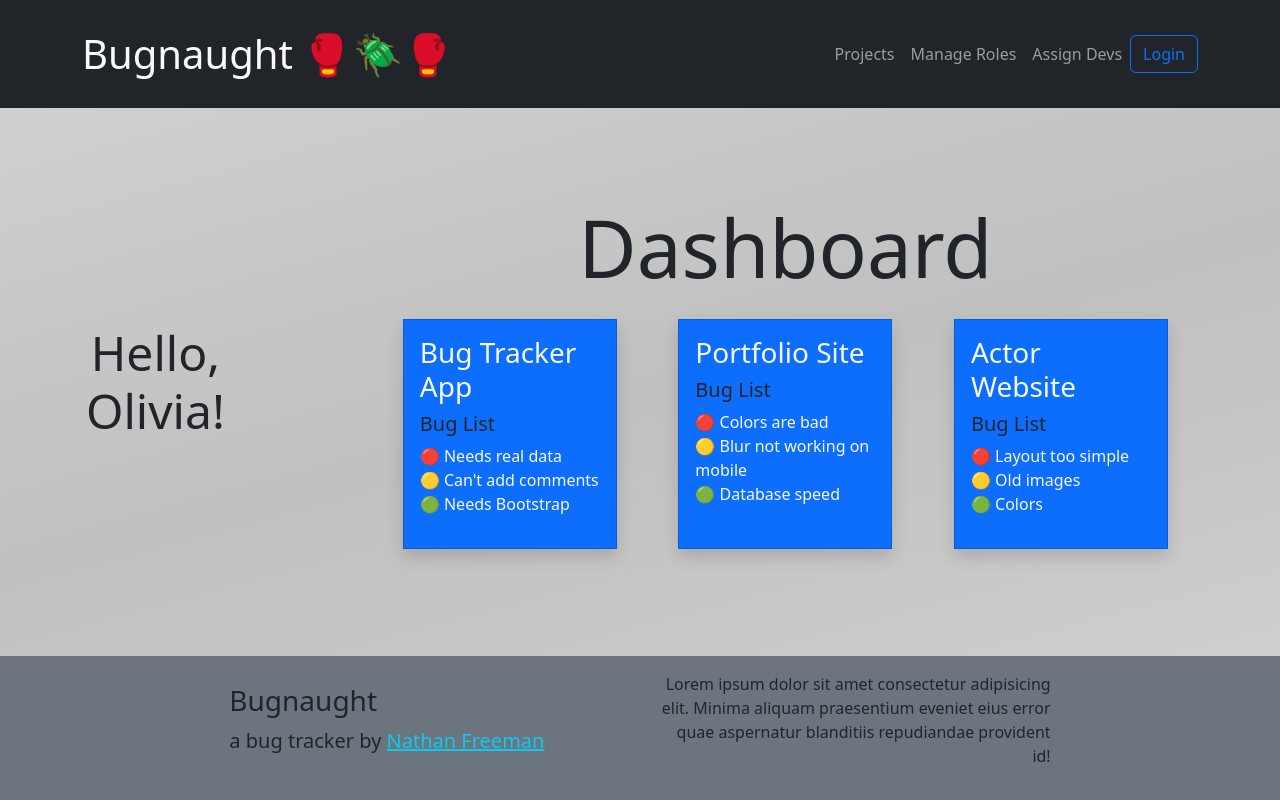
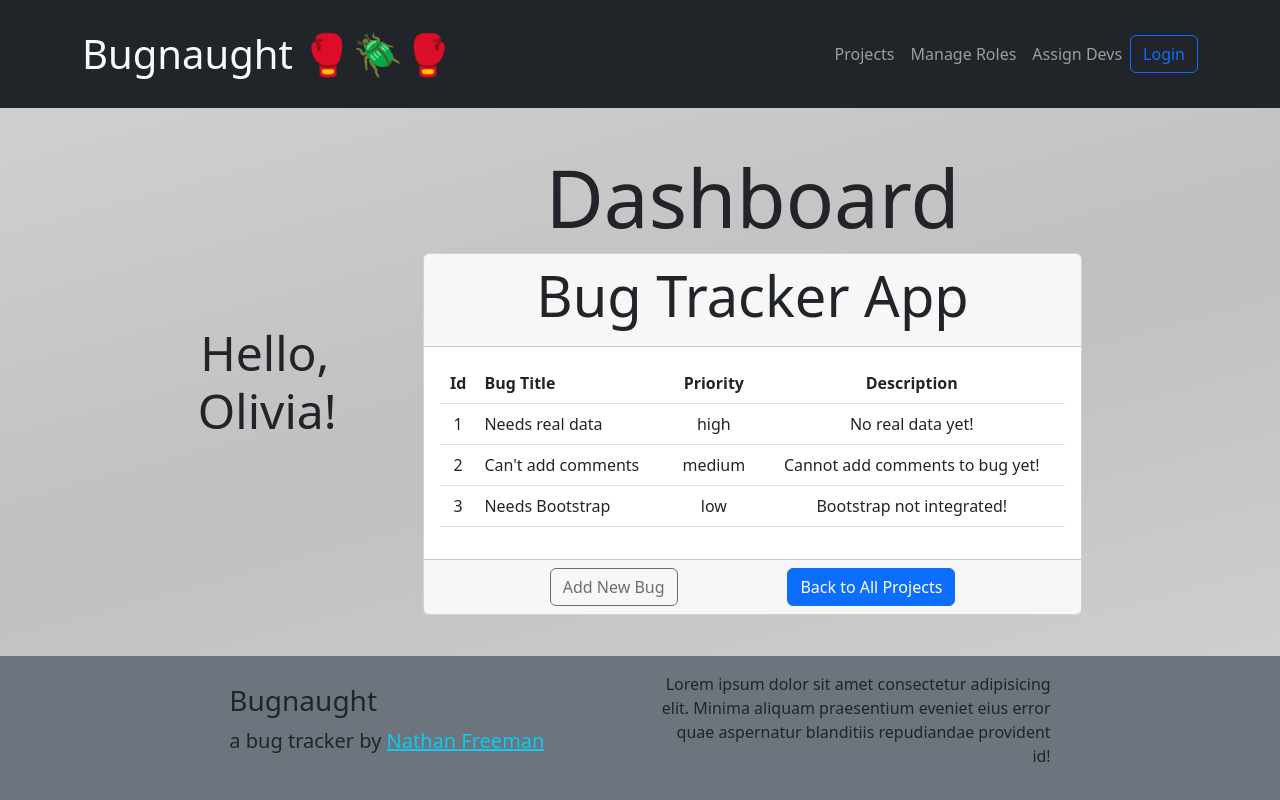
Before and after one commit to Bones81/Bugnaught, a React (Vite) app: page / in a window 1280 px wide. Both pictures are taken after a click on the element 509 px from the left and 434 px from the top of the page. Built offline with nearby package versions, Linux system fonts and the light colour scheme.

Commit message:
Many updates, mostly related to creating ProjectView component and mapping the correct project to it.; Also some styling and type updating/importing

```diff
--- a/src/App.tsx
+++ b/src/App.tsx
@@ -13,10 +13,10 @@ const App: React.FunctionComponent = () => {
       <Header setView={setView}/>
       <div className="container-fluid dash-container">
         <div className="row justify-content-between align-items-center my-3 gx-3">
-          <div className="col-sm-2">
+          <div className="col-md-2">
             <InfoPanel />
           </div>
-          <div className="col-sm-9">
+          <div className="col-md-9">
             <Dashboard setView={setView} view={view}/>
           </div>
         </div>
--- a/src/Dashboard/dashboard.tsx
+++ b/src/Dashboard/dashboard.tsx
@@ -1,19 +1,26 @@
-import { useState, useEffect, ReactEventHandler } from "react"
-import BugState from "../interfaces/bug"
-import ProjectState from "../interfaces/project"
+import { useState, useEffect } from "react"
 
+import Bug from "../interfaces/bug"
+import Project from "../interfaces/project"
 import DashboardProps from '../interfaces/dashboardprops'
+
+import ProjectView from "../ProjectView/projectView"
 
 const Dashboard: React.FunctionComponent<DashboardProps> = (props: any) => {
 
-    const [bugs, setBugs] = useState<BugState[]>([])
-    const [projects, setProjects] = useState<ProjectState[]>([])
+    const [bugs, setBugs] = useState<Bug[]>([])
+    const [projects, setProjects] = useState<Project[]>([])
+    const [projectID, setProjectID] = useState<Number | null>(null)
 
-    const handleSelectProject = (e: React.MouseEvent) => {
+    const handleSelectProject = (e: React.TouchEvent<HTMLDivElement> | React.MouseEvent<HTMLDivElement>, pid: Number) => {
         e.preventDefault()
-        console.log(e.target);
+        props.setView("single-project-view")
+        setProjectID(pid)
+    }
 
-
+    const handleResetProjectsView = (e: any) => {
+        e.preventDefault()
+        props.setView("projects-view")
     }
 
     useEffect(() => {
@@ -53,7 +60,7 @@ const Dashboard: React.FunctionComponent<DashboardProps> = (props: any) => {
                                     return (
                                             <div
                                                 key={project.id}
-                                                onClick={(e: React.MouseEvent) => handleSelectProject(e)}
+                                                onClick={(e) => handleSelectProject(e, project.id)}
                                                 className="card rounded-0 shadow m-3 p-3 bg-primary col-10 col-lg-3"
                                             >
                                                 <h3 className="text-light">{ project.name }</h3>
@@ -83,6 +90,16 @@ const Dashboard: React.FunctionComponent<DashboardProps> = (props: any) => {
                         return (
                             <h1 className="text-center">Assign Devs View active</h1>
                         )
+                    case "single-project-view":
+                        // Have to figure out how to pass a single project to this view
+                        const project = projects.filter( p => p.id === projectID )[0]
+                        console.log(project);
+
+                        return (
+                            <>
+                                <ProjectView project={project} handleResetProjectsView={handleResetProjectsView} />
+                            </>
+                        )
                     default:
                         return <h1>Default switch case active: no valid view in state</h1>
                 }})()
--- a/src/InfoPanel/infopanel.tsx
+++ b/src/InfoPanel/infopanel.tsx
@@ -1,6 +1,5 @@
 import { useState, useEffect } from 'react'
 import './infopanel.css'
-import { Container, Row, Col } from 'react-bootstrap'
 
 const InfoPanel: React.FunctionComponent = () => {
     const [user, setUser] = useState('')
@@ -14,17 +13,15 @@ const InfoPanel: React.FunctionComponent = () => {
 
     return (
         <>
-            <Container fluid className='text-center'>
-                <Row>
-                    <Col>
+            <div className='text-center'>
+
                         {!user ?
                             <h3 className="display-5 my-5">Hello, Guest!</h3>
                             :
                             <h3 className="display-5 my-5">Hello, {user}!</h3>
                         }
-                    </Col>
-                </Row>
-            </Container>
+
+            </div>
         </>
     )
 }
--- /dev/null
+++ b/src/ProjectView/projectView.css
@@ -0,0 +1,3 @@
+.line-through {
+    text-decoration: line-through;
+}
--- /dev/null
+++ b/src/ProjectView/projectView.tsx
@@ -0,0 +1,47 @@
+import { Card, Table, Button } from 'react-bootstrap'
+import "./projectView.css"
+import Bug from '../interfaces/bug.ts'
+
+const ProjectView = (props: any) => {
+    return (
+        <Card>
+            <Card.Header>
+                <Card.Title className='display-4 text-center'>{props.project.name}</Card.Title>
+            </Card.Header>
+            <Card.Body>
+                <Table className="text-center" hover>
+                    <thead>
+                        <tr>
+                            <th>Id</th>
+                            <th className='text-start'>Bug Title</th>
+                            <th>Priority</th>
+                            <th>Description</th>
+                        </tr>
+                    </thead>
+                    <tbody>
+                    {props.project.bugs.length ? props.project.bugs.map( (bug: Bug) => {
+                        return (
+                        <tr key={bug.id}>
+                            <td>{bug.id}</td>
+                            <td className='text-start'>{bug.name}</td>
+                            <td>{bug.priority}</td>
+                            <td>{bug.description}</td>
+                        </tr>
+                    )})
+                    :
+                    <tr className="text-center"><td colSpan={4}>No Bugs Logged Yet For This Project</td></tr>
+                    }
+                    </tbody>
+                </Table>
+            </Card.Body>
+            <Card.Footer>
+                <div className="d-flex justify-content-evenly text-center">
+                    <Button variant="outline" className="disabled line-through">Add New Bug</Button>
+                    <Button onClick={props.handleResetProjectsView} variant="primary">Back to All Projects</Button>
+                    </div>
+            </Card.Footer>
+        </Card>
+    )
+}
+
+export default ProjectView
--- a/src/interfaces/bug.ts
+++ b/src/interfaces/bug.ts
@@ -1,4 +1,4 @@
-interface BugState {
+interface Bug {
     id: number,
     name: string,
     pid: number,
@@ -6,4 +6,4 @@ interface BugState {
     description: string
   }
 
-export default BugState
+export default Bug
```
Also changed, not shown: src/interfaces/project.ts (+4 -4 lines), src/App.css (line endings or trailing spaces).
